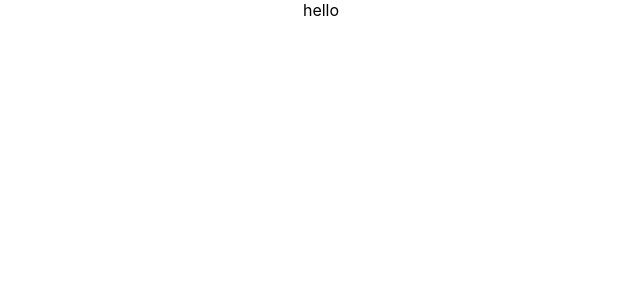
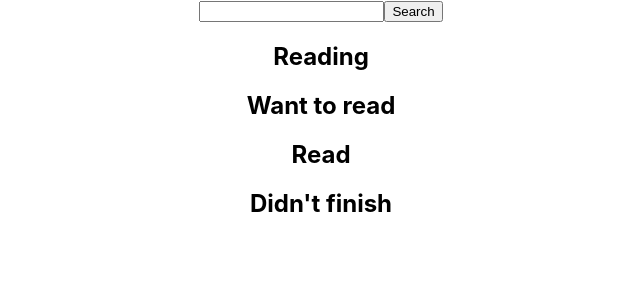
Before and after one commit to Noelierx/goodchapter, a React (Create React App) app: page / in a window 1280 px wide. Shown: the top 300 px of the page, without its empty margins (319-959 px from the left). Built offline with nearby package versions, Linux system fonts and the light colour scheme; the HTML template or start-up script is replaced by a standard one.

Commit message:
feat(SearchBook): create searchbook by author and add books to categories

```diff
--- a/package.json
+++ b/package.json
@@ -8,7 +8,6 @@
     "@mui/icons-material": "^5.11.0",
     "@mui/lab": "^5.0.0-alpha.119",
     "@mui/material": "^5.11.8",
-    "@reduxjs/toolkit": "^1.9.2",
     "@testing-library/jest-dom": "^5.16.5",
     "@testing-library/react": "^13.4.0",
     "@testing-library/user-event": "^13.5.0",
@@ -16,11 +15,10 @@
     "@types/node": "^16.18.12",
     "@types/react": "^18.0.27",
     "@types/react-dom": "^18.0.10",
-    "@types/react-redux": "^7.1.25",
+    "axios": "^1.3.2",
     "react": "^18.2.0",
     "react-dom": "^18.2.0",
     "react-scripts": "5.0.1",
-    "redux": "^4.2.1",
     "typescript": "^4.9.5"
   },
   "scripts": {
--- a/src/App.tsx
+++ b/src/App.tsx
@@ -1,16 +1,12 @@
-import React, {useState, useEffect} from 'react';
+import React from 'react';
 import './App.css';
+import SearchBook from './SearchBook';
 
 function App() {
 
-  const [data, setData] = useState("");
-
-  useEffect(() => {
-    fetch("http://")
-  })
   return (
     <div className="App">
-      hello
+      <SearchBook />
     </div>
   );
 }
--- /dev/null
+++ b/src/SearchBook.tsx
@@ -0,0 +1,129 @@
+import React, { useState } from "react";
+import axios from "axios";
+
+interface Book {
+  title: string;
+  author_name: string[];
+  isbn: string[];
+}
+
+const SearchBook: React.FC = () => {
+  const [searchTerm, setSearchTerm] = useState("");
+  const [results, setResults] = useState<Book[]>([]);
+  const [reading, setReading] = useState<Book[]>([]);
+  const [wantToRead, setWantToRead] = useState<Book[]>([]);
+  const [read, setRead] = useState<Book[]>([]);
+  const [didNotFinish, setDidNotFinish] = useState<Book[]>([]);
+
+  const handleSearch = async (e: React.FormEvent) => {
+    e.preventDefault();
+    const response = await axios.get(
+      `http://openlibrary.org/search.json?author=${searchTerm}`
+    );
+    setResults(response.data.docs);
+  };
+
+  const addBook = (book: Book, tab: "reading" | "wantToRead" | "read" | "didNotFinish") => {
+    switch (tab) {
+      case "reading":
+        setReading([...reading, book]);
+        break;
+      case "wantToRead":
+        setWantToRead([...wantToRead, book]);
+        break;
+      case "read":
+        setRead([...read, book]);
+        break;
+      case "didNotFinish":
+        setDidNotFinish([...didNotFinish, book]);
+        break;
+    }
+  };
+
+  const removeBook = (book: Book, tab: "reading" | "wantToRead" | "read" | "didNotFinish") => {
+    switch (tab) {
+      case "reading":
+        setReading(reading.filter((b) => b.isbn[0] !== book.isbn[0]));
+        break;
+      case "wantToRead":
+        setWantToRead(wantToRead.filter((b) => b.isbn[0] !== book.isbn[0]));
+        break;
+      case "read":
+        setRead(read.filter((b) => b.isbn[0] !== book.isbn[0]));
+        break;
+      case "didNotFinish":
+        setDidNotFinish(didNotFinish.filter((b) => b.isbn[0] !== book.isbn[0]));
+        break;
+    }
+  };
+
+  return (
+    <div>
+      <form onSubmit={handleSearch}>
+        <input
+          type="text"
+          value={searchTerm}
+          onChange={(e) => setSearchTerm(e.target.value)}
+        />
+        <button type="submit">Search</button>
+      </form>
+      <ul>
+        {results.map((book) => (
+          <li key={book.isbn ? book.isbn[0] : book.title}>
+            {book.title} by {book.author_name.join(", ")}
+            <button onClick={() => addBook(book, "reading")}>Add to reading</button>
+            <button onClick={() => addBook(book, "wantToRead")}>Add to want to read</button>
+            <button onClick={() => addBook(book, "read")}>Add to read</button>
+            <button onClick={() => addBook(book, "didNotFinish")}>Add to didn't finish</button>
+          </li>
+        ))}
+      </ul>
+      <div>
+        <h2>Reading</h2>
+        <ul>
+          {reading.map((book) => (
+            <li key={book.isbn ? book.isbn[0] : book.title}>
+              {book.title} by {book.author_name.join(", ")}
+              <button onClick={() => removeBook(book, "reading")}>Remove</button>
+            </li>
+          ))}
+        </ul>
+      </div>
+      <div>
+        <h2>Want to read</h2>
+        <ul>
+          {wantToRead.map((book) => (
+            <li key={book.isbn ? book.isbn[0] : book.title}>
+              {book.title} by {book.author_name.join(", ")}
+              <button onClick={() => removeBook(book, "wantToRead")}>Remove</button>
+            </li>
+          ))}
+        </ul>
+      </div>
+      <div>
+        <h2>Read</h2>
+        <ul>
+          {read.map((book) => (
+            <li key={book.isbn ? book.isbn[0] : book.title}>
+              {book.title} by {book.author_name.join(", ")}
+              <button onClick={() => removeBook(book, "read")}>Remove</button>
+            </li>
+          ))}
+        </ul>
+      </div>
+      <div>
+        <h2>Didn't finish</h2>
+        <ul>
+          {didNotFinish.map((book) => (
+            <li key={book.isbn ? book.isbn[0] : book.title}>
+              {book.title} by {book.author_name.join(", ")}
+              <button onClick={() => removeBook(book, "didNotFinish")}>Remove</button>
+            </li>
+          ))}
+        </ul>
+      </div>
+    </div>
+  );
+};
+
+export default SearchBook;
```
Also changed, not shown: src/Book.tsx (added, +31 -0 lines), 2 other files (tests, documents, lock files or other folders).
